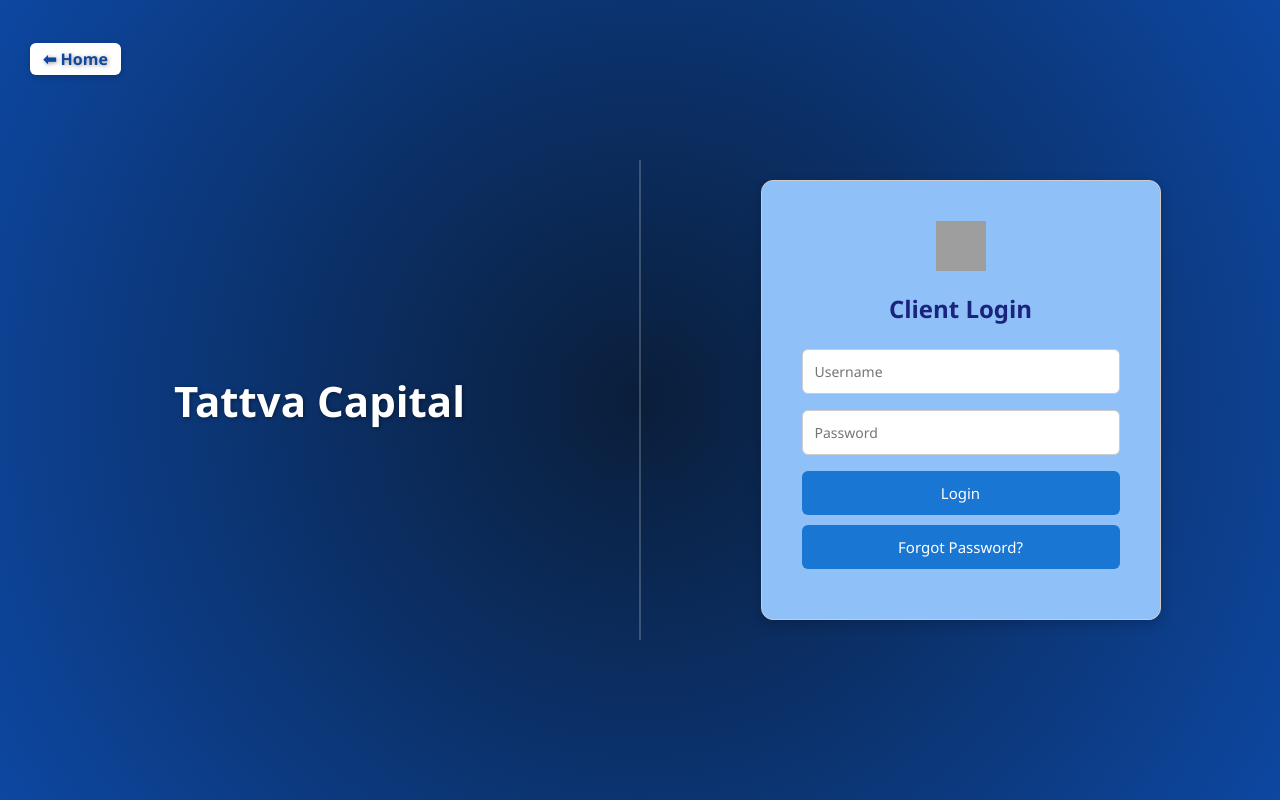
After one commit to HarikaMKHS/Tattva, a Flask app: page /login-client in a window 1280 px wide. The commit adds this page. Run offline with Flask 3, Linux system fonts and the light colour scheme; grey boxes are pictures that could not be loaded.

Commit message:
addding all the files all

```diff
--- a/app.py
+++ b/app.py
@@ -372,6 +372,9 @@
 @app.route('/')
 def home():
     return render_template("index.html")
+@app.route('/login-client')
+def login_client():
+    return render_template('login-client.html')
 
 
 with app.app_context():
--- /dev/null
+++ b/templates/login-client.html
@@ -0,0 +1,261 @@
+<!DOCTYPE html>
+<html lang="en">
+<head>
+  <meta charset="UTF-8">
+  <title>Client Login - Tattva Capital</title>
+  <style>
+    * {
+      margin: 0;
+      padding: 0;
+      box-sizing: border-box;
+      font-family: 'Segoe UI', sans-serif;
+    }
+
+    body {
+      display: flex;
+      height: 100vh;
+      background: radial-gradient(circle at center, #0a1e3a 0%, #0d47a1 100%);
+      color: white;
+    }
+
+    .left-panel {
+      flex: 1;
+      display: flex;
+      justify-content: center;
+      align-items: center;
+      font-size: 42px;
+      font-weight: bold;
+      text-align: center;
+      text-shadow: 1px 1px 4px rgba(0,0,0,0.4);
+    }
+
+    .separator {
+      width: 2px;
+      height: 60%;
+      align-self: center;
+      background-color: #ffffff;
+      opacity: 0.2;
+    }
+
+    .right-panel {
+      flex: 1;
+      display: flex;
+      justify-content: center;
+      align-items: center;
+    }
+
+    .login-box {
+      width: 100%;
+      max-width: 400px;
+      background: rgb(144, 192, 248);
+      padding: 40px;
+      border-radius: 12px;
+      box-shadow: 0 4px 12px rgba(0, 0, 0, 0.2);
+      border: 1px solid #ccc;
+      color: #2d2f3a;
+      text-align: center;
+    }
+
+    .login-box img {
+      width: 50px;
+      height: 50px;
+      margin-bottom: 16px;
+    }
+
+    .login-box h2 {
+      color: #1a237e;
+      margin-bottom: 24px;
+    }
+
+    .login-box input[type="text"],
+    .login-box input[type="password"],
+    .login-box input[type="email"] {
+      width: 100%;
+      padding: 12px;
+      margin-bottom: 16px;
+      border: 1px solid #ccc;
+      border-radius: 6px;
+      font-size: 14px;
+    }
+
+    .login-box button {
+      width: 100%;
+      padding: 12px;
+      background-color: #1976d2;
+      color: white;
+      border: none;
+      border-radius: 6px;
+      cursor: pointer;
+      font-size: 15px;
+      margin-bottom: 10px;
+      transition: background-color 0.3s ease, transform 0.2s ease;
+    }
+
+    .login-box button:hover {
+      background-color: #0d47a1;
+      transform: translateY(-2px);
+    }
+
+    #forgotForm, #otpSection {
+      margin-top: 20px;
+    }
+  </style>
+</head>
+<body>
+  <div class="left-panel">
+    <div style="position: absolute; top: 20px; left: 30px;">
+  <a href="index.html" style="
+    text-decoration: none;
+    background-color: #ffffff;
+    color: #0d47a1;
+    padding: 5px 13px;
+    font-size: 16px;
+    border-radius: 6px;
+    font-weight: bold;
+    box-shadow: 0 2px 6px rgba(0,0,0,0.2);
+    transition: background-color 0.3s;
+  " onmouseover="this.style.backgroundColor='#e3f2fd'" onmouseout="this.style.backgroundColor='#ffffff'">
+    ⬅ Home
+  </a>
+</div>
+    Tattva Capital
+  </div>
+
+  <div class="separator"></div>
+
+  <div class="right-panel">
+    <!-- Inside right-panel, just above .login-box -->
+
+
+    <div class="login-box">
+      <img src="https://cdn-icons-png.flaticon.com/512/3064/3064197.png" alt="Login Icon">
+      <h2>Client Login</h2>
+      <form id="loginForm">
+        <input type="text" name="username" placeholder="Username" required>
+        <input type="password" name="password" placeholder="Password" required>
+        <button type="submit">Login</button>
+        <div id="loadingMsg" style="display:none; font-weight:bold; color:#0d47a1;">Logging in...</div>
+
+        <button type="button" onclick="showForgotForm()">Forgot Password?</button>
+
+        <div id="forgotForm" style="display:none;">
+          <input type="email" id="forgotEmail" placeholder="Enter your email">
+          <button type="button" onclick="sendOTP()">Send OTP</button>
+
+          <div id="otpSection" style="display:none;">
+            <input type="text" id="otpInput" placeholder="Enter OTP">
+            <input type="password" id="newPass" placeholder="New Password">
+            <input type="password" id="confirmPass" placeholder="Confirm Password">
+            <button type="button" onclick="resetPassword()">Confirm</button>
+          </div>
+        </div>
+      </form>
+      <!--p id="loginMessage" aria-live="polite" style="color: green; font-weight: bold; margin-top: 10px;"></p-->
+
+    </div>
+  </div>
+
+
+ <script>
+  const BACKEND_URL = "https://tattva-capital.onrender.com";  // ✅ Deployed backend
+
+  document.getElementById('loginForm').addEventListener('submit', function(e) {
+  e.preventDefault();
+  const formData = new FormData(this);
+  const data = Object.fromEntries(formData.entries());
+
+  fetch(`${BACKEND_URL}/validate-client`, {
+    method: 'POST',
+    headers: {
+      'Content-Type': 'application/json',
+    },
+    body: JSON.stringify({ username: data.username, password: data.password })  // ✅ send correct fields
+  })
+  .then(response => response.json())
+  .then(data => {
+    document.getElementById('loadingMsg').style.display = "none";
+    if (data.success) {
+      window.location.href = 'https://tattva-capital.onrender.com/client_dashboard';
+    } else {
+      alert(data.message || 'Invalid username or password.');
+    }
+  })
+  .catch(error => {
+    document.getElementById('loadingMsg').style.display = "none";
+    alert('Server error. Please try later.');
+  });
+});/*
+    if (data.success) {
+      alert('Login successful!');
+      window.location.href = 'https://tattva-capital.onrender.com/client_dashboard';
+
+    } else {
+      alert(data.message || 'Invalid username or password.');
+    }
+  })
+  .catch(error => {
+    console.error('Error:', error);
+    alert('Server error. Please try later.');
+  });
+});*/
+
+
+  function showForgotForm() {
+    document.getElementById("forgotForm").style.display = "block";
+  }
+
+  function sendOTP() {
+    const email = document.getElementById("forgotEmail").value;
+    fetch(`${BACKEND_URL}/send-otp`, {
+      method: "POST",
+      headers: { "Content-Type": "application/json" },
+      body: JSON.stringify({ email })
+    })
+    .then(res => res.json())
+    .then(data => {
+      if (data.success) {
+        alert("OTP sent to your email!");
+        document.getElementById("otpSection").style.display = "block";
+      } else {
+        alert(data.message);
+      }
+    })
+    .catch(err => {
+      alert("Failed to send OTP: " + err.message);
+    });
+  }
+
+  function resetPassword() {
+    const email = document.getElementById("forgotEmail").value;
+    const enteredOTP = document.getElementById("otpInput").value;
+    const newPass = document.getElementById("newPass").value;
+    const confirmPass = document.getElementById("confirmPass").value;
+
+    if (newPass !== confirmPass) {
+      alert("Passwords do not match!");
+      return;
+    }
+
+    fetch(`${BACKEND_URL}/reset-password`, {
+      method: "POST",
+      headers: { "Content-Type": "application/json" },
+      body: JSON.stringify({ email, otp: enteredOTP, new_password: newPass })
+    })
+    .then(res => res.json())
+    .then(data => {
+      if (data.success) {
+        alert("Password updated!");
+        location.reload();
+      } else {
+        alert(data.message);
+      }
+    })
+    .catch(err => {
+      alert("Failed to reset password: " + err.message);
+    });
+  }
+</script>
+
+
+</body>
+</html>
```
Also changed, not shown: templates/client_dashboard.html (+3 -11 lines).
